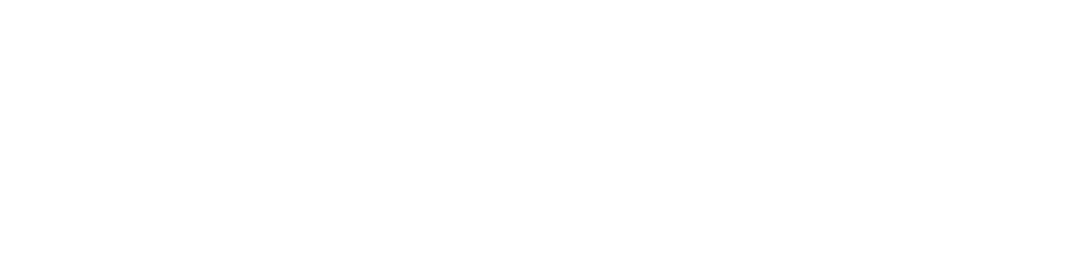
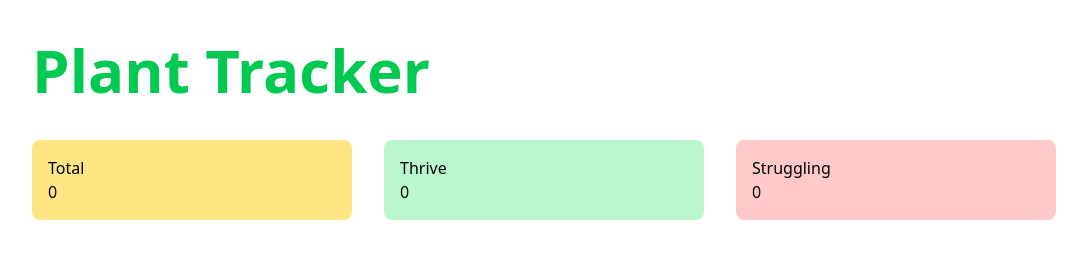
Before and after one commit to Nayem0087/plant-tracker, a plain HTML site: page index.html in a window 1280 px wide. Shown: the whole page, without its empty margins (96-1183 px from the left). Drawn offline with nearby package versions, Linux system fonts and the light colour scheme.

Commit message:
added my header file

```diff
--- a/index.html
+++ b/index.html
@@ -4,8 +4,28 @@
     <meta charset="UTF-8">
     <meta name="viewport" content="width=device-width, initial-scale=1.0">
     <title>Plant Tracker</title>
+    <!-- tailwind.css -->
+      <script src="https://cdn.jsdelivr.net/npm/@tailwindcss/browser@4"></script>
 </head>
 <body>
+    <header class="w-[80%] mx-auto">
+        <h1 class="text-6xl font-bold text-green-500 py-10">Plant Tracker</h1>
+        <div class="grid grid-cols-3 gap-8">
+            <div class="bg-amber-200 p-4 rounded-lg">
+                <p>Total</p>
+                <p id="total">0</p>
+            </div>
+            <div class="bg-green-200 p-4 rounded-lg">
+                <p>Thrive</p>
+                <p id="thrive-count">0</p>
+            </div>
+            <div class="bg-red-200 p-4 rounded-lg">
+                <p>Struggling</p>
+                <p id="struggling-count">0</p>
+            </div>
+        </div>
+    </header>
 
+    <script src="js/script.js"></script>
 </body>
 </html>
--- /dev/null
+++ b/tailwind.init.css
@@ -0,0 +1 @@
+@import "tailwindcss";
```
